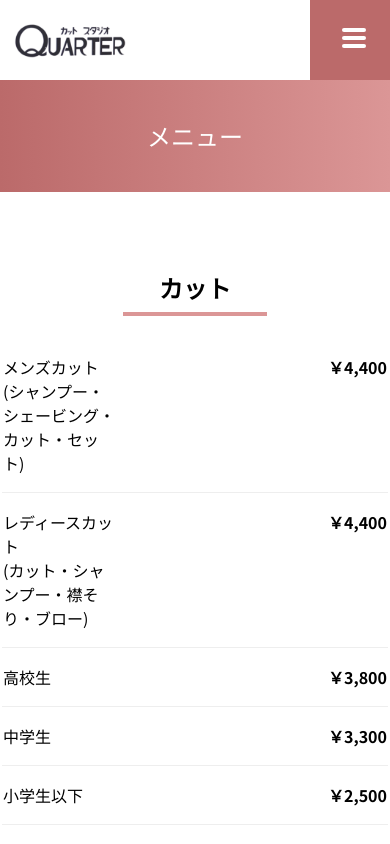
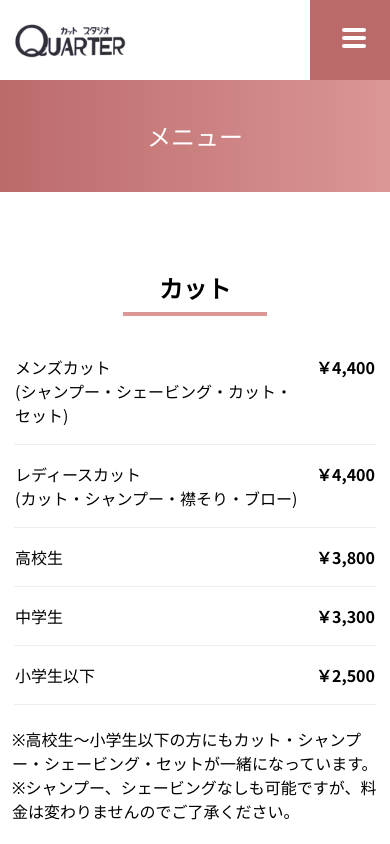
Before and after one commit to kazuyazama/quarter, a Next.js app: page /menu in a window 390 px wide. Shown: the top 844 px of the page. Built offline with nearby package versions, Linux system fonts and the light colour scheme.

Commit message:
menuページのレスポンシブ実装

```diff
--- a/app/menu/page.tsx
+++ b/app/menu/page.tsx
@@ -16,7 +16,7 @@ const Menu = () => {
   return (
     <>
       <PageTitle>メニュー</PageTitle>
-      <div className="mx-auto my-20 grid max-w-screen-md gap-20">
+      <div className="mx-auto my-20 grid max-w-screen-md gap-20 px-3 lg:px-0">
         <MenuItem items={cutItems} type="カット" />
         <MenuItem items={permItems} type="パーマ" />
         <MenuItem items={colorItems} type="カラー" />
--- a/components/MenuItem.tsx
+++ b/components/MenuItem.tsx
@@ -43,9 +43,9 @@ const MenuItem = ({ items, ...props }: Props) => {
           {items.map((item) => (
             <tr
               key={item.title}
-              className="flex items-start gap-52 border-b border-border py-4"
+              className="flex items-start gap-4 lg:gap-52 border-b  border-border py-4"
             >
-              <td className="flex-1 whitespace-pre-line">{item.title}</td>
+              <td className="flex-1 whitespace-pre-line ">{item.title}</td>
               <td className="font-bold">{item.price}</td>
             </tr>
           ))}
```
